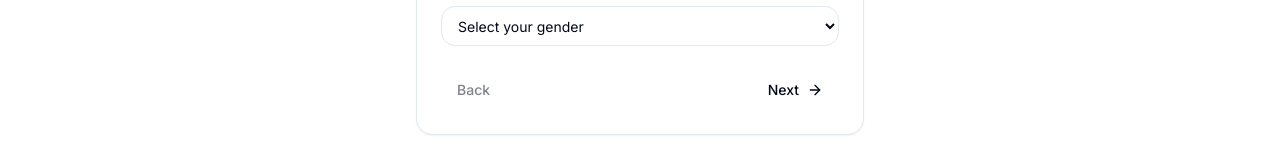
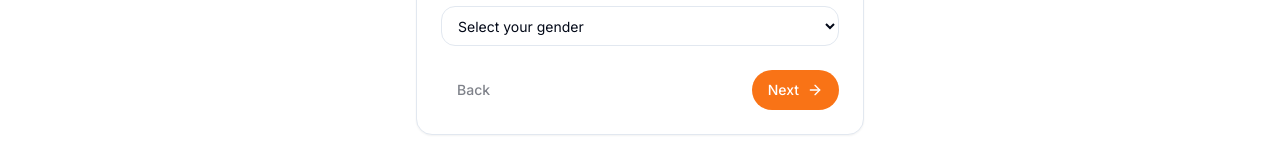
Before and after one commit to Benwil1/latest-copy, a Next.js app: page /onboarding in a window 1280 px wide. Shown: the part 662-822 px from the top of the page. Built offline with nearby package versions, Linux system fonts and the light colour scheme; sample sign-in values are in the browser's storage.

Commit message:
Fix Button variant in onboarding page

```diff
--- a/app/onboarding/page.tsx
+++ b/app/onboarding/page.tsx
@@ -427,7 +427,7 @@ export default function OnboardingPage() {
               <Button variant="ghost" onClick={handleBack} disabled={step === 1}>
                 Back
               </Button>
-              <Button variant="orange" onClick={handleNext}>
+              <Button variant="default" onClick={handleNext}>
                 {step === totalSteps ? (
                   <>
                     Complete <Check className="ml-2 h-4 w-4" />
```
